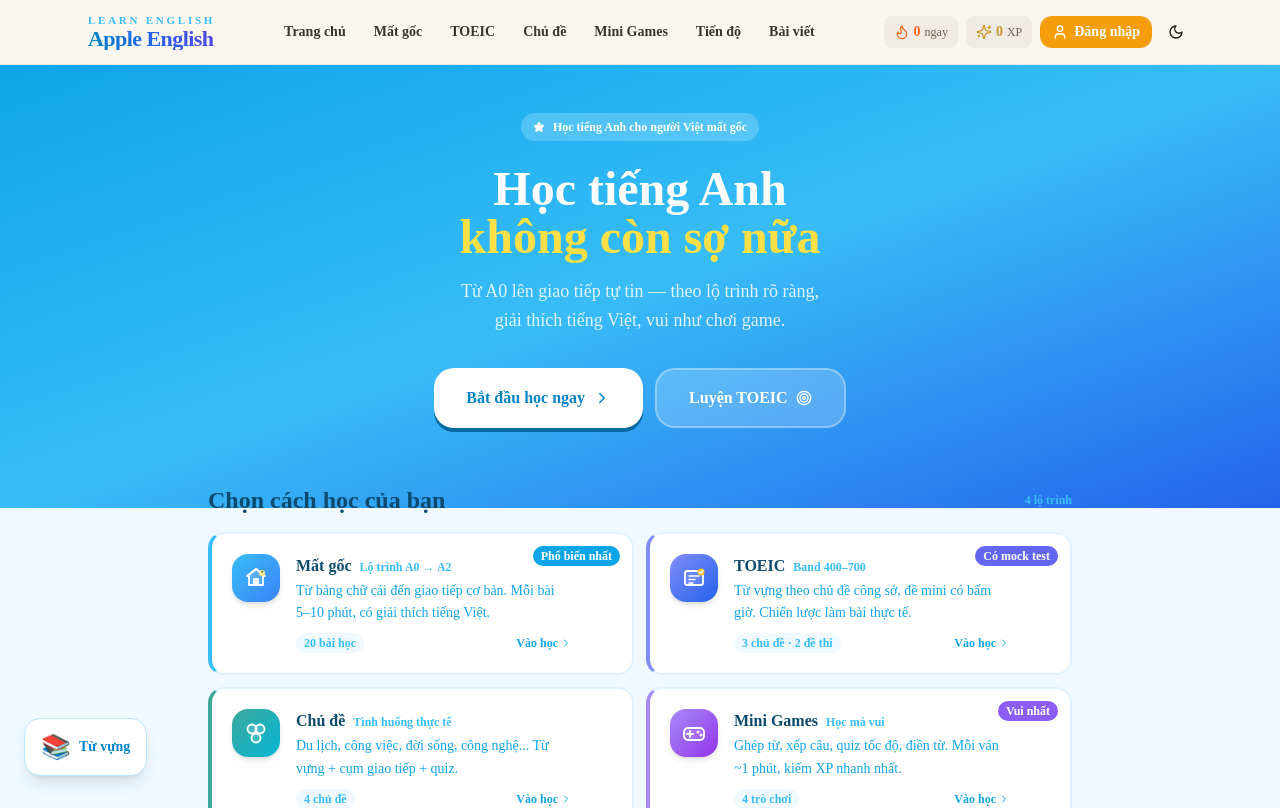
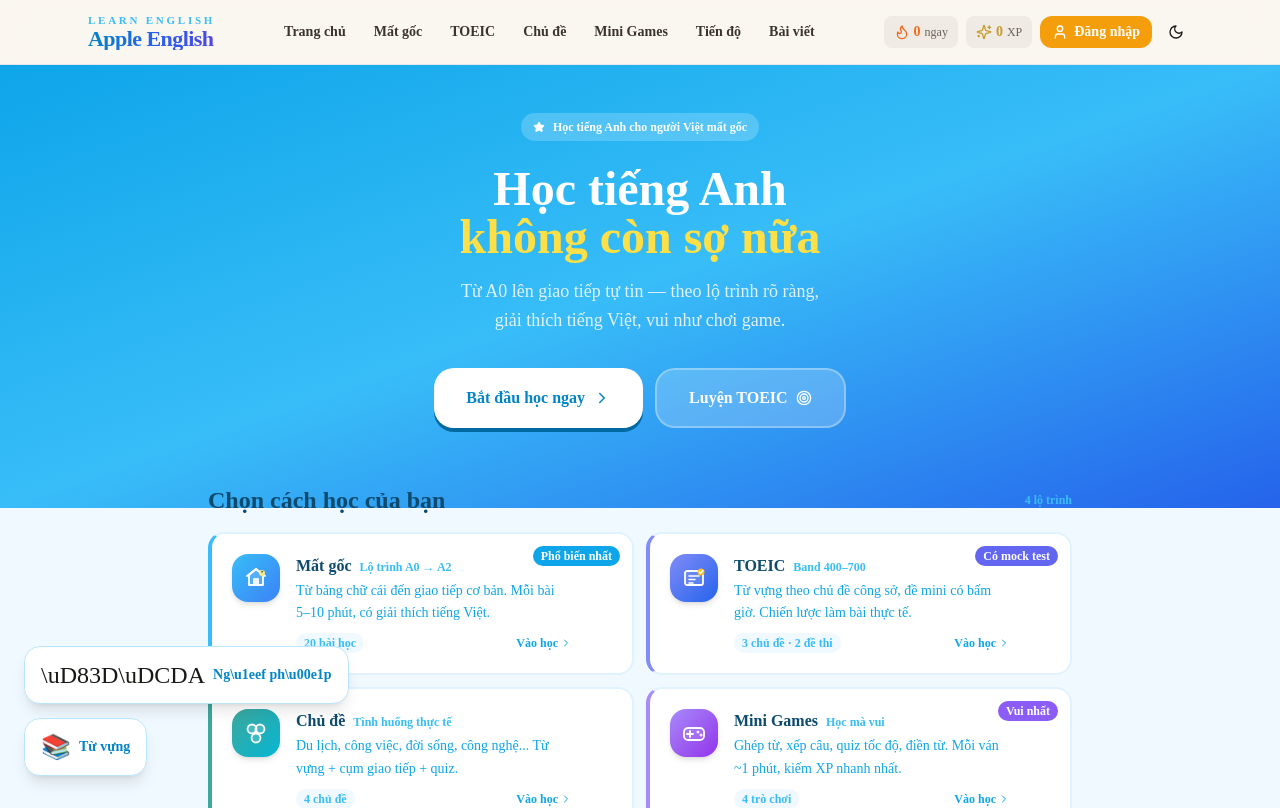
Before and after one commit to NguyeQuanHuy/apple-english, a Next.js app: page / in a window 1280 px wide. Shown: the top 808 px of the page. Built offline with nearby package versions, Linux system fonts and the light colour scheme; no server answers.

Commit message:
feat: floating button ngu phap co ban

```diff
--- a/app/layout.tsx
+++ b/app/layout.tsx
@@ -89,6 +89,10 @@ export default function RootLayout({ children }: { children: React.ReactNode })
           <ReadingProgress />
           <TopBar />
           <main className="flex-1">{children}</main>
+          <a href="/learn/beginner" title="Ng\u1eef ph\u00e1p c\u01a1 b\u1ea3n" className="fixed bottom-24 left-6 z-50 flex items-center gap-2 px-4 py-3 rounded-2xl bg-white dark:bg-ink-900 border border-sky-200 dark:border-sky-800 shadow-lg hover:shadow-xl hover:scale-105 active:scale-95 transition-all duration-200 group">
+            <span className="text-2xl">\uD83D\uDCDA</span>
+            <span className="text-sm font-bold text-sky-600 dark:text-sky-400 hidden sm:block">Ng\u1eef ph\u00e1p</span>
+          </a>
           <a href="/learn/topics" title="Từ vựng theo chủ đề" className="fixed bottom-6 left-6 z-50 flex items-center gap-2 px-4 py-3 rounded-2xl bg-white dark:bg-ink-900 border border-sky-200 dark:border-sky-800 shadow-lg hover:shadow-xl hover:scale-105 active:scale-95 transition-all duration-200 group">
             <span className="text-2xl">📚</span>
             <span className="text-sm font-bold text-sky-600 dark:text-sky-400 hidden sm:block">Từ vựng</span>
```
